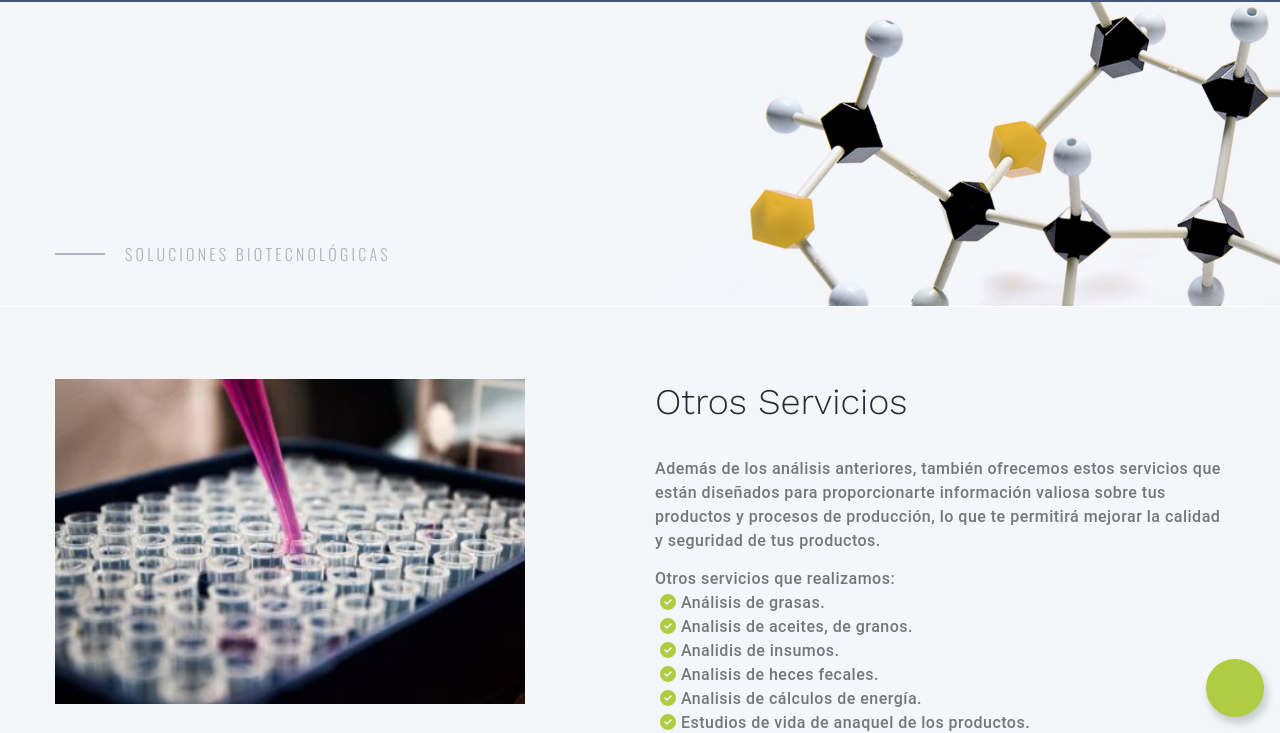
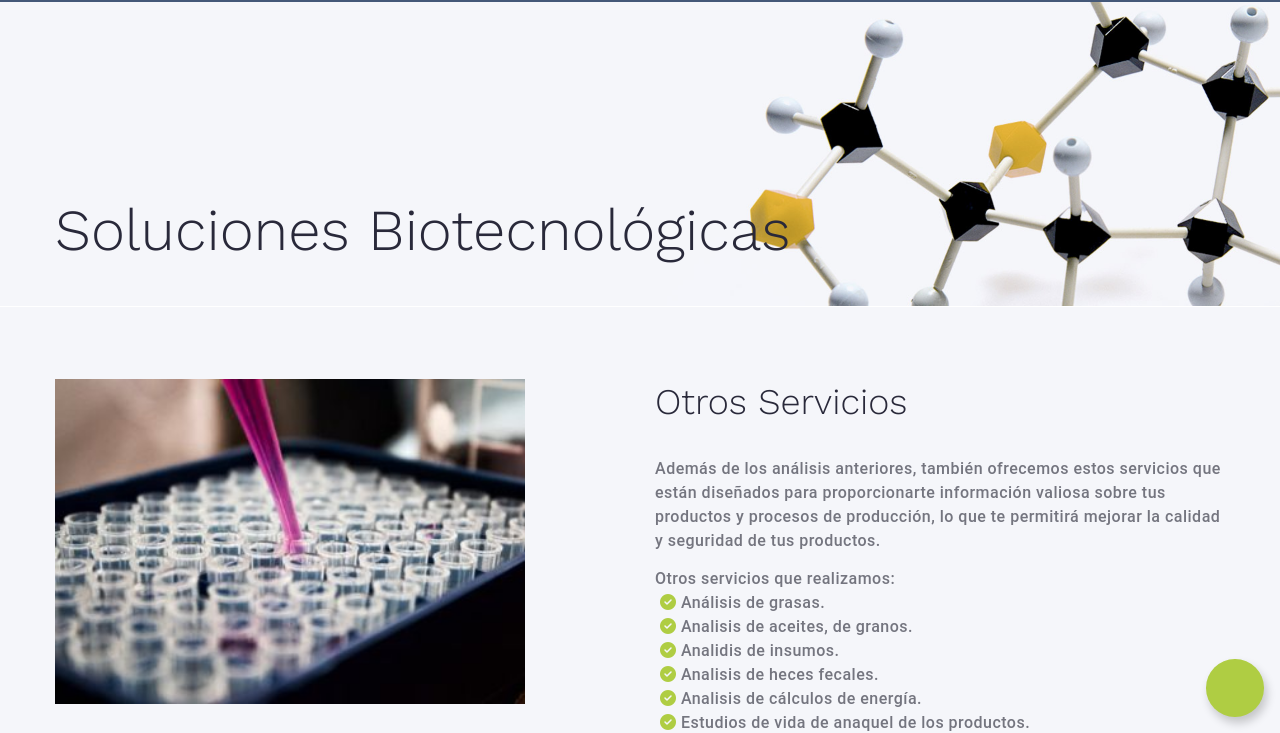
Before and after one commit to paginaswebflash/Laboratorio, a plain HTML site: page otros-servicios.html in a window 1280 px wide. Shown: the part 67-800 px from the top of the page. Drawn offline with nearby package versions, Linux system fonts and the light colour scheme; some icons are missing.

Commit message:
Update otros-servicios.html

```diff
--- a/otros-servicios.html
+++ b/otros-servicios.html
@@ -57,7 +57,8 @@
             <div class="breadcrumbs-custom-inner">
                <div class="container breadcrumbs-custom-container">
                   <div class="breadcrumbs-custom-main">
-                     <h6 class="breadcrumbs-custom-subtitle title-decorated">Soluciones Biotecnológicas</h6>
+
+                     <h1 class="breadcrumbs-custom-title">Soluciones Biotecnológicas</h1>
                   </div>
                </div>
             </div>
```
